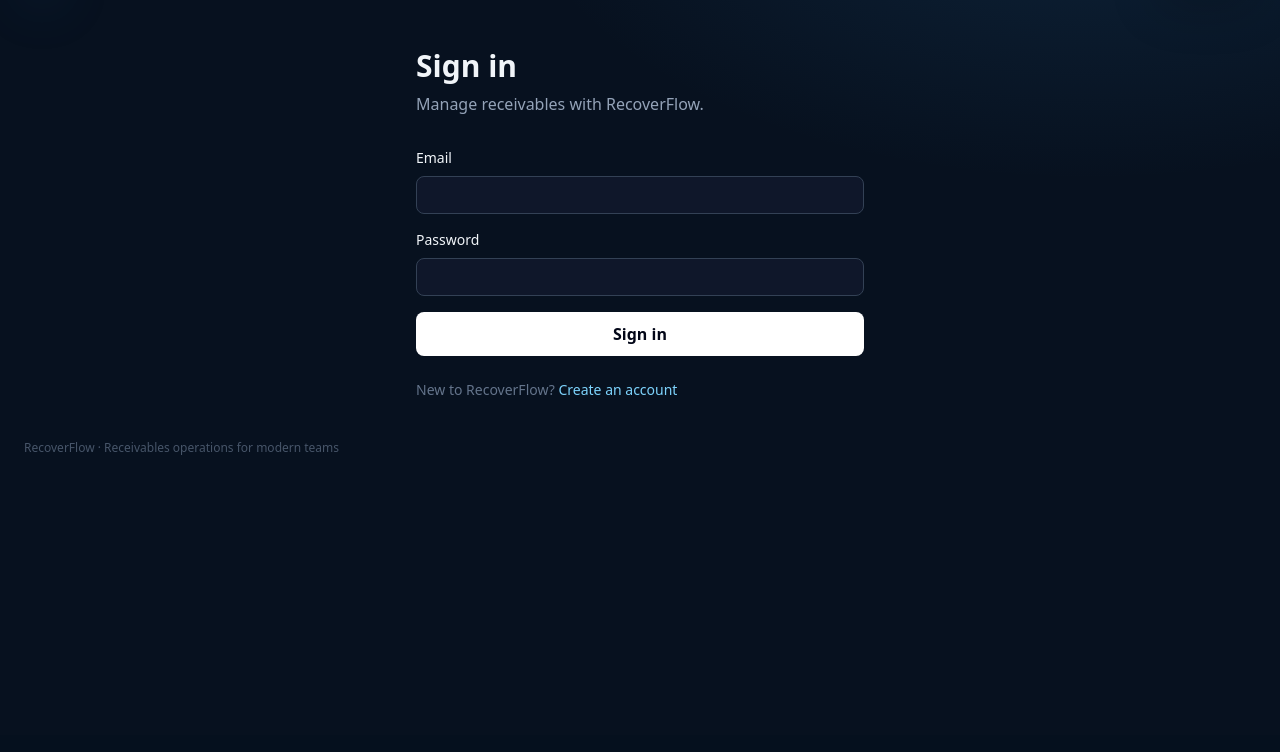
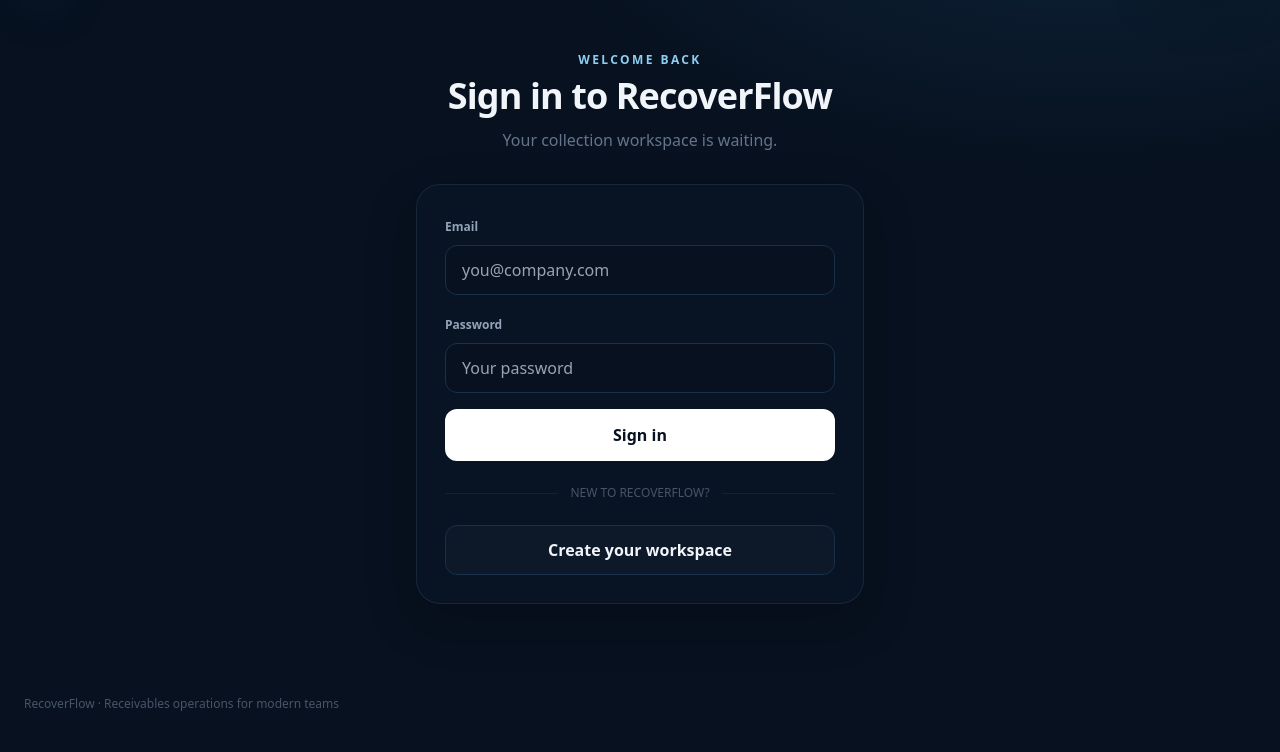
Before and after one commit to AloneRider-pixel/recoverflow, a FastAPI app: page /login in a window 1280 px wide. Shown: the part 65-817 px from the top of the page. Before the commit the page ends 520 px from the top, so only its background shows below. Run offline with FastAPI, Linux system fonts and the light colour scheme; some libraries are stand-ins or nearby versions.

Commit message:
feat: polish RecoverFlow web application UI

```diff
--- a/app/templates/login.html
+++ b/app/templates/login.html
@@ -1 +1,14 @@
-{% extends 'base.html' %}{% block content %}<div class="max-w-md mx-auto mt-12"><h1 class="text-3xl font-bold">Sign in</h1><p class="text-slate-400 mt-2 mb-8">Manage receivables with RecoverFlow.</p>{% if error %}<div class="mb-4 rounded-lg bg-rose-950/60 border border-rose-800 p-3 text-sm">{{error}}</div>{% endif %}<form method="post" class="space-y-4"><label class="block text-sm">Email<input name="email" type="email" required class="mt-2 w-full rounded-lg bg-slate-900 border border-slate-700 px-3 py-2"></label><label class="block text-sm">Password<input name="password" type="password" required class="mt-2 w-full rounded-lg bg-slate-900 border border-slate-700 px-3 py-2"></label><button class="w-full px-4 py-2.5 rounded-lg bg-white text-slate-950 font-semibold">Sign in</button></form><p class="text-sm text-slate-500 mt-6">New to RecoverFlow? <a href="/register" class="text-sky-300">Create an account</a></p></div>{% endblock %}
+{% extends 'base.html' %}{% block content %}
+<section class="min-h-[calc(100vh-9rem)] grid place-items-center px-4 py-12"><div class="w-full max-w-md">
+  <div class="text-center mb-8"><div class="text-xs font-bold tracking-[.2em] text-rf-300">WELCOME BACK</div><h1 class="text-4xl font-black tracking-tight mt-2">Sign in to RecoverFlow</h1><p class="text-slate-500 mt-3">Your collection workspace is waiting.</p></div>
+  <div class="glass rounded-3xl p-6 sm:p-7 shadow-soft">
+    {% if error %}<div class="mb-5 rounded-xl border border-rose-400/15 bg-rose-400/5 p-3.5 text-sm text-rose-200">{{error}}</div>{% endif %}
+    <form method="post" class="space-y-4">
+      <label class="block"><span class="text-xs font-bold text-slate-400">Email</span><input name="email" type="email" autocomplete="email" required class="mt-2 w-full rounded-xl bg-rf-950 border border-rf-700 px-4 py-3" placeholder="you@company.com"></label>
+      <label class="block"><span class="text-xs font-bold text-slate-400">Password</span><input name="password" type="password" autocomplete="current-password" required class="mt-2 w-full rounded-xl bg-rf-950 border border-rf-700 px-4 py-3" placeholder="Your password"></label>
+      <button class="w-full rounded-xl bg-white text-rf-950 font-extrabold py-3.5 hover:-translate-y-px transition">Sign in</button>
+    </form>
+    <div class="flex items-center gap-3 my-6 text-xs text-slate-600"><span class="h-px bg-white/5 flex-1"></span><span>NEW TO RECOVERFLOW?</span><span class="h-px bg-white/5 flex-1"></span></div>
+    <a href="/register" class="block text-center rounded-xl border border-rf-700 bg-white/[.02] py-3 font-bold hover:bg-white/[.04]">Create your workspace</a>
+  </div>
+</div></section>{% endblock %}
```
